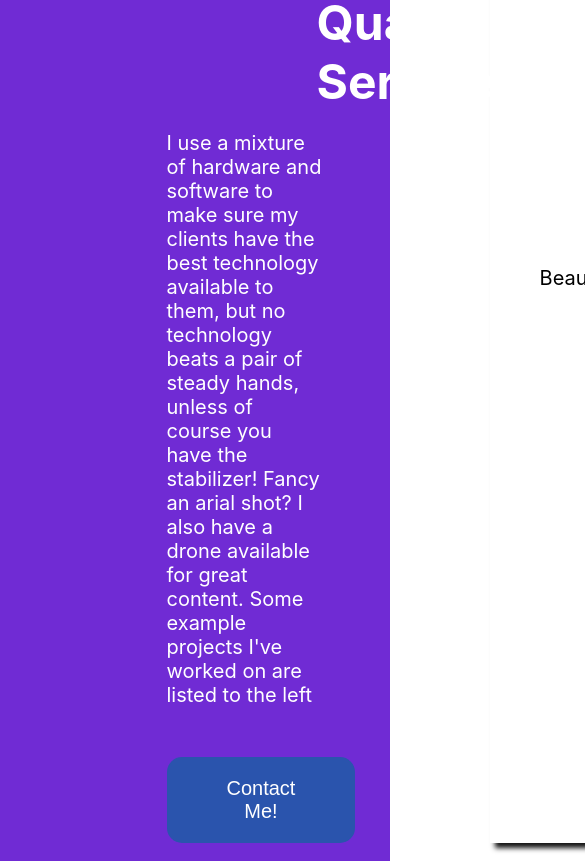
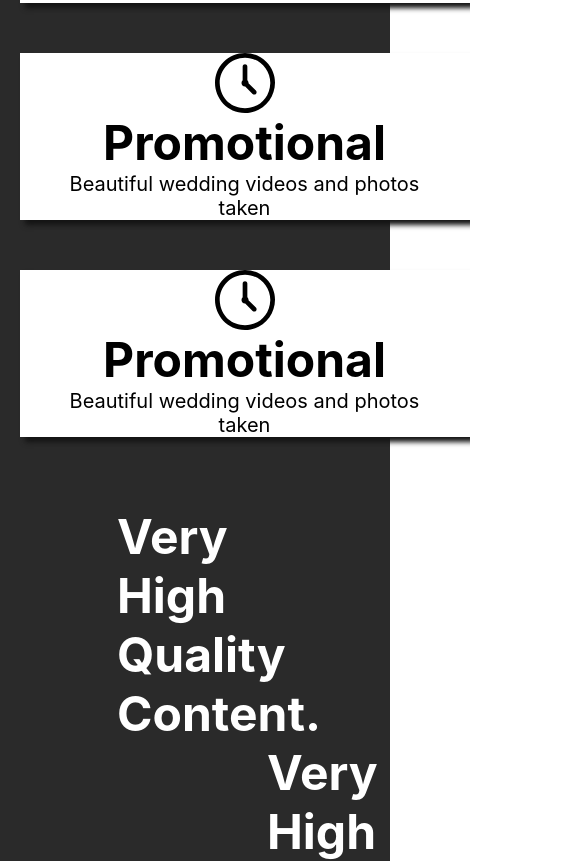
Before and after one commit to tbriggs1/alex-website, a React (Create React App) app: page / in a window 390 px wide. Shown: the part 1350-2211 px from the top of the page, 585 px wide, since content can reach past the window. Built offline with nearby package versions, Linux system fonts and the light colour scheme.

Commit message:
card charges

```diff
--- a/src/components/Services.js
+++ b/src/components/Services.js
@@ -22,6 +22,11 @@ const Services = () => {
                     <h2>Promotional</h2>
                     <p>Beautiful wedding videos and photos taken </p>
                 </div>
+                <div className="card card4">
+                    <img src={clock} alt="wedding" height="60px" />
+                    <h2>Promotional</h2>
+                    <p>Beautiful wedding videos and photos taken </p>
+                </div>
                 <div className="text-service">
                     <div className="service-text">
                         <h2>Very High Quality <span>Content.</span></h2>
--- a/src/styles/pages.scss
+++ b/src/styles/pages.scss
@@ -1,7 +1,7 @@
 $background-color: white;
 $content-backgound: #2a54ad;
 $secondary-content: #f8ad2a;
-$third-content: #702bd4;
+$third-content: #2a2a2a;
 
 * {
   margin: 0;
@@ -108,9 +108,9 @@ nav ul {
   display: grid;
   grid-template-columns: repeat(3, 1fr);
   grid-template-rows: repeat(2, 1fr);
-  grid-gap: 2rem;
   padding-bottom: 3rem;
   padding-top: 3rem;
+  grid-row-gap: 5rem;
 }
 
 .card {
@@ -132,17 +132,18 @@ nav ul {
 .card1 {
   grid-column: 3/4;
   grid-row: 1/1;
-  justify-self: start;
 }
 .card2 {
-  grid-column: 1/3;
-  justify-self: center;
+  grid-column: 1/2;
   grid-row: 2/2;
 }
 .card3 {
-  grid-column: 2/4;
+  grid-column: 2/3;
   grid-row: 2/2;
-  justify-self: center;
+}
+.card4 {
+  grid-column: 3/4;
+  grid-row: 2/2;
 }
 .text-service {
   grid-column: 1/3;
@@ -169,3 +170,12 @@ nav ul {
   padding-bottom: 4rem;
   color: white;
 }
+
+@media (max-width: 768px) {
+  .services {
+    display: flex !important;
+    flex-direction: column;
+    justify-content: center;
+    align-content: center;
+  }
+}
```
